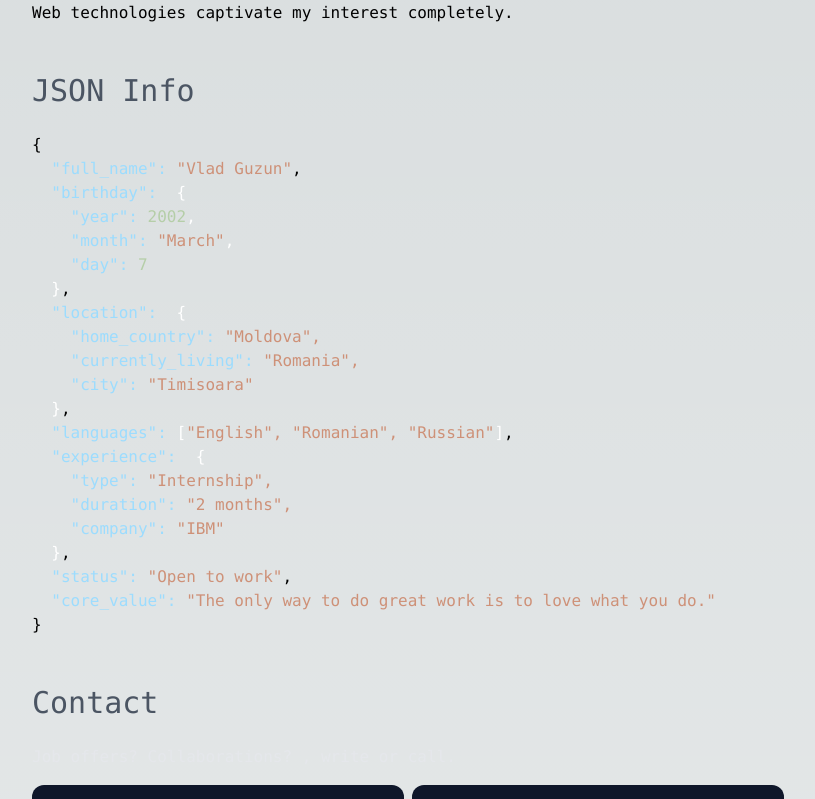
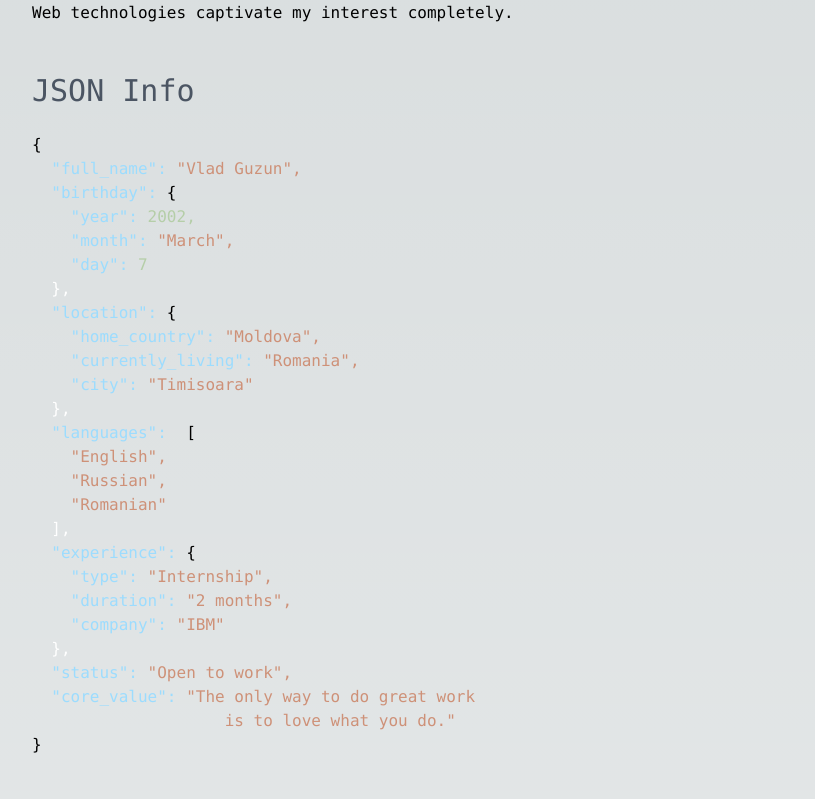
Before and after one commit to vlad-guzun/upgraded-portfolio, a Next.js app: page / in a window 1280 px wide. Shown: the part 461-1260 px from the top of the page, without its empty margins (232-1047 px from the left). Built offline with nearby package versions, Linux system fonts and the light colour scheme.

Commit message:
changed display

```diff
--- a/components/InformationSection.tsx
+++ b/components/InformationSection.tsx
@@ -1,26 +1,26 @@
-import React from "react"
-import TitleHeader from "./TitleHeader"
+import React from "react";
+import TitleHeader from "./TitleHeader";
 
 interface Information {
-  full_name: string
+  full_name: string;
   birthday: {
-    year: number
-    month: string
-    day: number
+    year: number;
+    month: string;
+    day: number;
   };
   location: {
-    home_country: string
-    currently_living: string
-    city: string
+    home_country: string;
+    currently_living: string;
+    city: string;
   };
-  languages: string[]
+  languages: string[];
   experience: {
-    type: string
-    duration: string
-    company: string
+    type: string;
+    duration: string;
+    company: string;
   };
-  status: string
-  core_value: string
+  status: string;
+  core_value: string;
 }
 
 const InformationSection = () => {
@@ -32,18 +32,18 @@ const InformationSection = () => {
       day: 7,
     },
     location: {
-      home_country: 'Moldova', // Add 'home_country' field
-      currently_living: 'Romania', // Add 'currently_living' field
+      home_country: 'Moldova',
+      currently_living: 'Romania',
       city: 'Timisoara',
     },
-    languages: ['English', 'Romanian','Russian'],
+    languages: ['English', 'Russian','Romanian'],
     experience: {
       type: 'Internship',
       duration: '2 months',
       company: 'IBM',
     },
     status: 'Open to work',
-    core_value: "The only way to do great work is to love what you do.",
+    core_value: "The only way to do great work\n\t\t\t\t\t\t\t\t\t\t\t\t\t\t\t\t\t\t\t\tis to love what you do.",
   };
 
   const postmanBlue = '#9cdcfe';
@@ -53,77 +53,55 @@ const InformationSection = () => {
   const formattedJson = (
     <pre>
       {'{\n'}
-      {Object.entries(information).map(([key, value], index, array) => (
-        <React.Fragment key={key}>
-          <span style={{ color: postmanBlue }}>{`  "${key}": `}</span>
-          {key === 'languages' ? (
-            <span>
-              <span style={{ color: white }}>[</span>
-              {Array.isArray(value) ? (
-                <span style={{ color: postmanOrange }}>{value.map((v) => `"${v}"`).join(', ')}</span>
-              ) : (
-                <span style={{ color: postmanOrange }}>{`"${value}"`}</span>
-              )}
-              <span style={{ color: white }}>]</span>
-            </span>
-          ) : key === 'birthday' ? (
-            <span style={{ color: postmanOrange }}>
-              {' '}
-              <span style={{ color: white }}>{'{\n'}</span>
-              <span style={{ color: postmanBlue }}>{'    "year": '}</span>
-              <span style={{ color: '#b5cea8' }}>{value.year}</span>
-              <span style={{ color: white }}>,</span>
-              <br />
-              <span style={{ color: postmanBlue }}>{'    "month": '}</span>
-              <span style={{ color: postmanOrange }}>{`"${value.month}"`}</span>
-              <span style={{ color: white }}>,</span>
-              <br />
-              <span style={{ color: postmanBlue }}>{'    "day": '}</span>
-              <span style={{ color: '#b5cea8' }}>{value.day}</span>
-              <br />
-              <span style={{ color: white }}>{'  }'}</span>
-            </span>
-          ) : key === 'experience' ? (
-            <span style={{ color: postmanOrange }}>
-              {' '}
-              <span style={{ color: white }}>{'{\n'}</span>
-              <span style={{ color: postmanBlue }}>{'    "type": '}</span>
-              <span style={{ color: postmanOrange }}>"{value.type}",</span>
-              <br />
-              <span style={{ color: postmanBlue }}>{'    "duration": '}</span>
-              <span style={{ color: postmanOrange }}>{`"${value.duration}",`}</span>
-              <br />
-              <span style={{ color: postmanBlue }}>{'    "company": '}</span>
-              <span style={{ color: postmanOrange }}>"{value.company}"</span>
-              <br />
-              <span style={{ color: white }}>{'  }'}</span>
-            </span>
-          ) : key === 'location' ? (
-            <span style={{ color: postmanOrange }}>
-              {' '}
-              <span style={{ color: white }}>{'{\n'}</span>
-              <span style={{ color: postmanBlue }}>{'    "home_country": '}</span>
-              <span style={{ color: postmanOrange }}>"{value.home_country}",</span>
-              <br />
-              <span style={{ color: postmanBlue }}>{'    "currently_living": '}</span>
-              <span style={{ color: postmanOrange }}>"{value.currently_living}",</span>
-              <br />
-              <span style={{ color: postmanBlue }}>{'    "city": '}</span>
-              <span style={{ color: postmanOrange }}>"{value.city}"</span>
-              <br />
-              <span style={{ color: white }}>{'  }'}</span>
-            </span>
-          ) : (
-            <span style={{ color: postmanOrange }}>{typeof value === 'string' ? `"${value}"` : JSON.stringify(value)}</span>
-          )}
-          {index < array.length - 1 ? ',' : ''}
-          <br />
-        </React.Fragment>
-      ))}
-      {'}'}
+      <span style={{ color: postmanBlue }}>{`  "full_name": `}</span>
+      <span style={{ color: postmanOrange }}>{`"${information.full_name}",\n`}</span>
+
+      <span style={{ color: postmanBlue }}>{`  "birthday": `}</span>
+      {'{\n'}
+      <span style={{ color: postmanBlue }}>{`    "year": `}</span>
+      <span style={{ color: '#b5cea8' }}>{`${information.birthday.year},\n`}</span>
+      <span style={{ color: postmanBlue }}>{`    "month": `}</span>
+      <span style={{ color: postmanOrange }}>{`"${information.birthday.month}",\n`}</span>
+      <span style={{ color: postmanBlue }}>{`    "day": `}</span>
+      <span style={{ color: '#b5cea8' }}>{`${information.birthday.day}\n`}</span>
+      <span style={{ color: white }}>{`  },\n`}</span>
+
+      <span style={{ color: postmanBlue }}>{`  "location": `}</span>
+      {'{\n'}
+      <span style={{ color: postmanBlue }}>{`    "home_country": `}</span>
+      <span style={{ color: postmanOrange }}>{`"${information.location.home_country}",\n`}</span>
+      <span style={{ color: postmanBlue }}>{`    "currently_living": `}</span>
+      <span style={{ color: postmanOrange }}>{`"${information.location.currently_living}",\n`}</span>
+      <span style={{ color: postmanBlue }}>{`    "city": `}</span>
+      <span style={{ color: postmanOrange }}>{`"${information.location.city}"\n`}</span>
+      <span style={{ color: white }}>{`  },\n`}</span>
+
+      <span style={{ color: postmanBlue }}>{`  "languages":  `}</span>
+      {'[\n'}
+      <span style={{ color: postmanOrange }}>{`    "${information.languages[0]}",\n`}</span>
+      <span style={{ color: postmanOrange }}>{`    "${information.languages[1]}",\n`}</span>
+      <span style={{ color: postmanOrange }}>{`    "${information.languages[2]}"\n`}</span>
+      <span style={{ color: white }}>{`  ],\n`}</span>
+
+      <span style={{ color: postmanBlue }}>{`  "experience": `}</span>
+      {'{\n'}
+      <span style={{ color: postmanBlue }}>{`    "type": `}</span>
+      <span style={{ color: postmanOrange }}>{`"${information.experience.type}",\n`}</span>
+      <span style={{ color: postmanBlue }}>{`    "duration": `}</span>
+      <span style={{ color: postmanOrange }}>{`"${information.experience.duration}",\n`}</span>
+      <span style={{ color: postmanBlue }}>{`    "company": `}</span>
+      <span style={{ color: postmanOrange }}>{`"${information.experience.company}"\n`}</span>
+      <span style={{ color: white }}>{`  },\n`}</span>
+
+      <span style={{ color: postmanBlue }}>{`  "status": `}</span>
+      <span style={{ color: postmanOrange }}>{`"${information.status}",\n`}</span>
+
+      <span style={{ color: postmanBlue }}>{`  "core_value": `}</span>
+      <span style={{ color: postmanOrange }}>{`"${information.core_value.replace(/\t/g, ' ')}"\n`}</span>
+
+      {'}\n'}
     </pre>
   );
-
 
   return (
     <div className='mb-12'>
```
